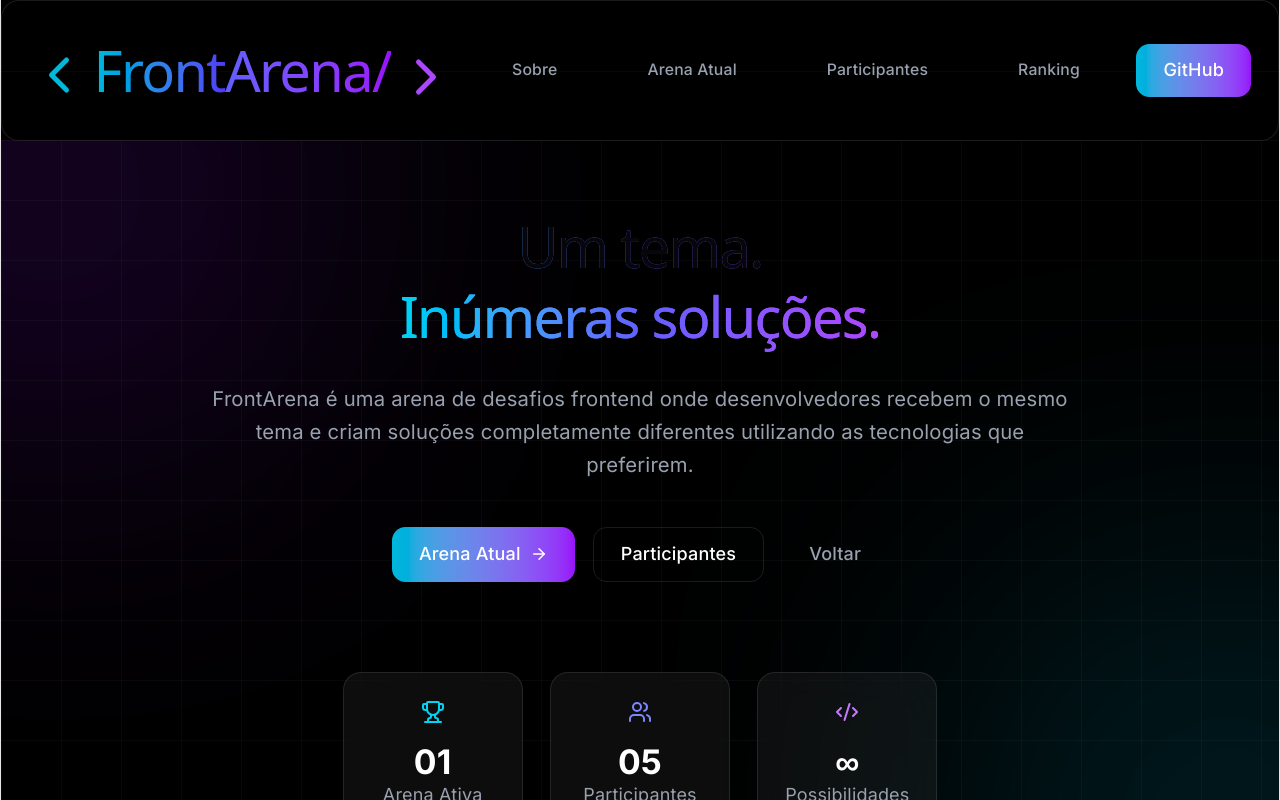
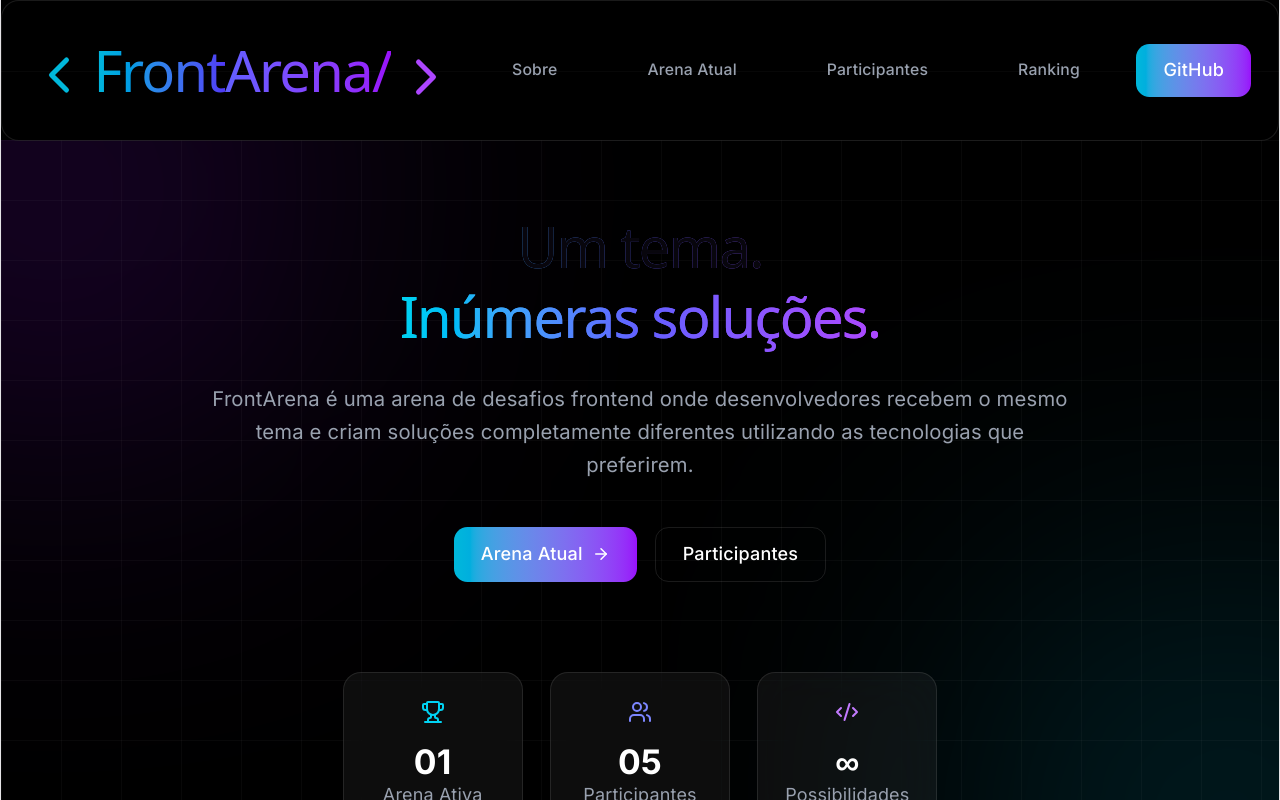
Before and after one commit to FrontArena/Frontarena-web, a React (Vite) app: page / in a window 1280 px wide. Shown: the top 800 px of the page. Built offline with nearby package versions, Linux system fonts and the light colour scheme.

Commit message:
feat(Hero): remove 'Voltar' button from Hero section

```diff
--- a/src/sections/Hero.jsx
+++ b/src/sections/Hero.jsx
@@ -66,9 +66,6 @@ export default function Hero() {
                         Participantes
                     </Button>
 
-                    <Button variant="ghost">
-                        Voltar
-                    </Button>
                 </motion.div>
 
                 {/* Estatísticas */}
```
